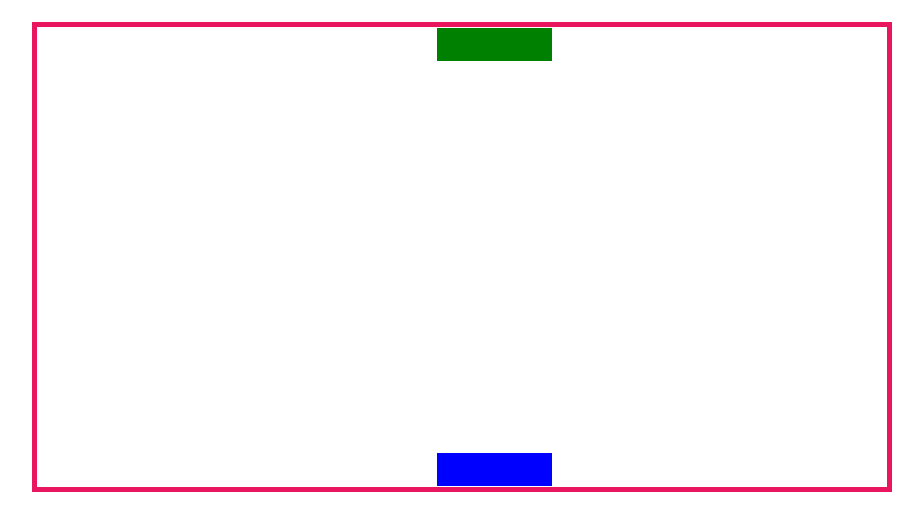
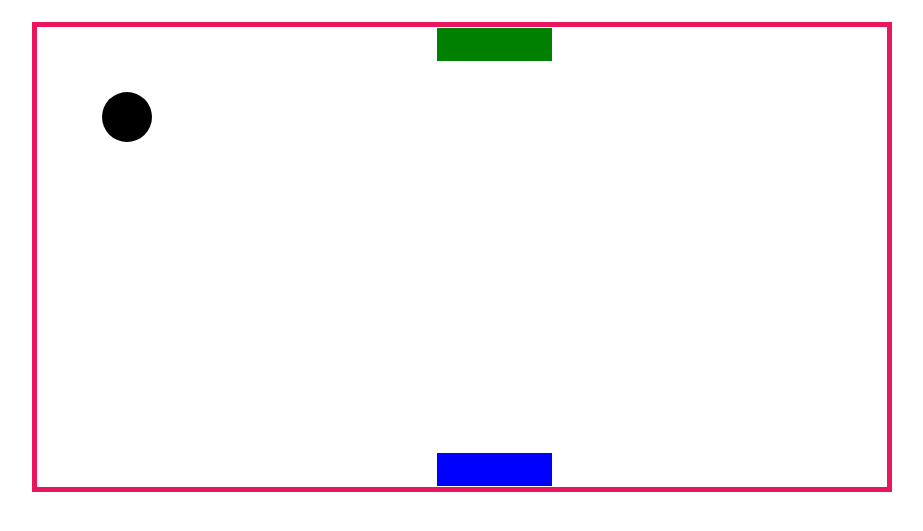
Before and after one commit to crnguyen/PingPong, a plain HTML site: page index.html in a window 1280 px wide. Shown: the part 157-688 px from the top of the page, without its empty margins (178-1101 px from the left). Drawn offline with Linux system fonts and the light colour scheme.

Commit message:
[JS canvas] create static ball on screen

```diff
--- a/app.js
+++ b/app.js
@@ -1,4 +1,8 @@
 console.log("my js is linked");
+mouse = {}
+let paddle1;
+let paddle2;
+let ball;
 
 let canvas = document.getElementById("canvas");
 //this.width = canvas.width;
@@ -19,19 +23,59 @@ document.addEventListener("DOMContentLoaded", () => {
 //create function to draw paddle *
 function Player(x, y, width, height, color) {
     this.x = x;
-    this.y  = y;
+    this.y = y;
     this.width = width;
     this.height = height;
     this.color = color;
     this.render = function() {
         ctx.fillStyle = this.color;
-        ctx.fillRect(this.x, this.y, this.width, this.height);
+        ctx.fillRect(this.x, this.y, this.width, this.height, this.color);
     }
 }
 //call above function *
 let paddle1 = new Player(400, 1, 115, 33, "green");
 let paddle2 = new Player(400, 426, 115, 33, "blue");
+
+//paddles appear on screen
 paddle1.render();
 paddle2.render();
 
+//create ball *
+function update() {
+    ctx.beginPath();
+    ctx.arc(90, 90, 25, 0, 2 * Math.PI, true);
+    ctx.fillStyle = "black";
+    ctx.fill();
+}
+update();
+
+//create function that allows paddles to be moved at the same time in the same direction
+
+//create function that registers mouseover to move the paddles
+canvas.addEventListener("mousemove", trackPosition, true);
+function trackPosition(e) {
+    mouse.x = e.pageX;
+    mouse.y = e.pageY;
+}
+function movePaddle() {
+
+    if(mouse.x && mouse.y) {
+		for(var i = 1; i < paddles.length; i++) {
+			p = paddles[i];
+			p.x = mouse.x - p.w/2;
+		}
+	}
+}
+movePaddle();
+//create function that detects hit (paddle to ball) and reverses the ball in the opposite direction at an angle
+
+//create an explosion sound when paddle hits ball
+hit = document.getElementById("hit");
+
+//create function that keeps score
+
+//create function that changes the score/h2 - score id
+
+//create function that increases speed of ball after certain points/score
+
 });
--- a/index.html
+++ b/index.html
@@ -9,7 +9,7 @@
 <body>
 <div id="container">
     <h1>Ping Pong!</h1>
-    <h2 id ="movement"> Score </h2>
+    <h2 id ="score"> Score </h2>
     <h3 id="instructions"></h3>
     <main>
         <canvas id="canvas" width="850" height="460"></canvas>
@@ -26,6 +26,7 @@
     </main>
 </div>
 
+
     <script src="app.js"></script>
 </body>
 </html>
```
